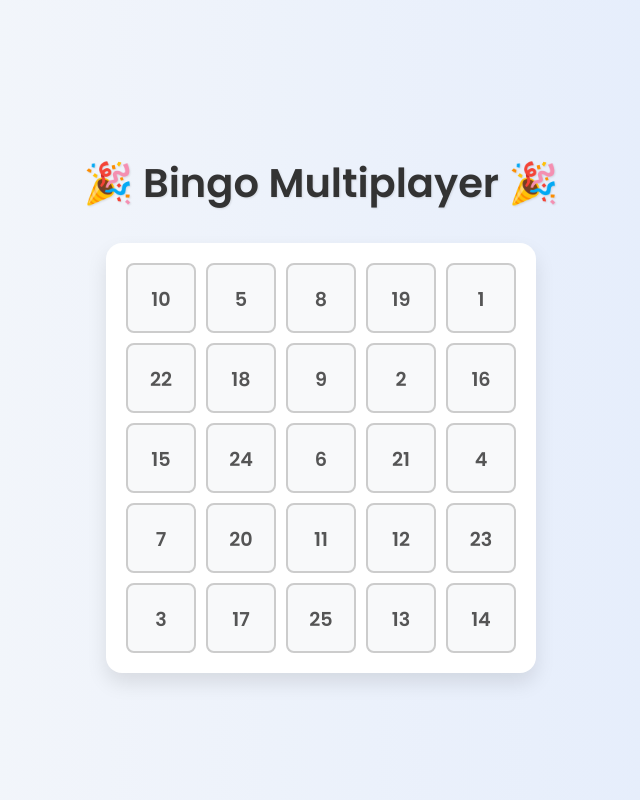
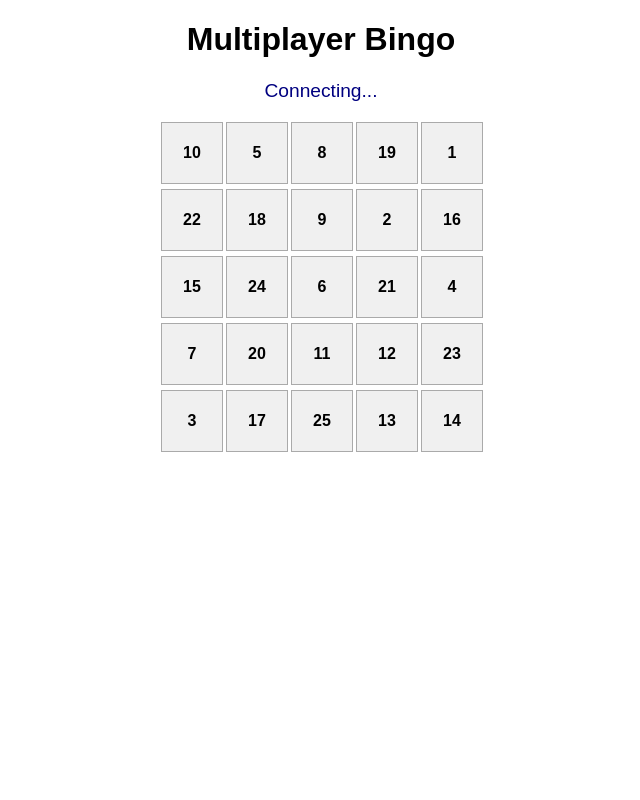
Before and after one commit to Calciferr-sudo/bingo-multiplayer, a plain HTML site: page index.html in a window 1280 px wide. Shown: the whole page, without its empty margins (319-959 px from the left). Drawn offline with nearby package versions, Linux system fonts and the light colour scheme; no server answers.

Commit message:
Update index.html

```diff
--- a/index.html
+++ b/index.html
@@ -1,76 +1,62 @@
 <!DOCTYPE html>
 <html lang="en">
 <head>
-  <meta charset="UTF-8" />
-  <meta name="viewport" content="width=device-width, initial-scale=1.0"/>
-  <title>Bingo Multiplayer</title>
+  <meta charset="UTF-8">
+  <title>Multiplayer Bingo</title>
   <style>
-    /* Google Fonts */
-    @import url('https://fonts.googleapis.com/css2?family=Poppins:wght@400;600&display=swap');
-
     body {
-      margin: 0;
-      padding: 0;
-      font-family: 'Poppins', sans-serif;
-      background: linear-gradient(to right, #f8f9fa, #e0eafc);
-      display: flex;
-      flex-direction: column;
-      align-items: center;
-      justify-content: center;
-      min-height: 100vh;
-    }
-
-    h1 {
-      color: #333;
-      font-size: 2.5rem;
-      margin-bottom: 30px;
-      text-shadow: 1px 1px 2px rgba(0,0,0,0.1);
+      font-family: sans-serif;
+      text-align: center;
     }
 
     #board {
       display: grid;
-      grid-template-columns: repeat(5, 70px);
-      grid-template-rows: repeat(5, 70px);
-      gap: 10px;
-      padding: 20px;
-      background: white;
-      border-radius: 16px;
-      box-shadow: 0 10px 20px rgba(0,0,0,0.1);
+      grid-template-columns: repeat(5, 60px);
+      grid-gap: 5px;
+      justify-content: center;
+      margin: 20px;
     }
 
     .cell {
-      background-color: #f8f9fa;
-      border: 2px solid #ccc;
-      border-radius: 8px;
-      text-align: center;
-      font-size: 1.2rem;
-      font-weight: 600;
-      color: #555;
-      line-height: 70px;
+      width: 60px;
+      height: 60px;
+      line-height: 60px;
+      background: #f0f0f0;
+      border: 1px solid #aaa;
       cursor: pointer;
-      transition: all 0.2s ease-in-out;
-      user-select: none;
-    }
-
-    .cell:hover {
-      background-color: #dfe9f3;
-      transform: scale(1.05);
+      font-weight: bold;
     }
 
     .marked {
-      background-color: #48c78e;
+      background-color: limegreen;
       color: white;
-      border-color: #3da278;
-      transform: scale(1.05);
+    }
+
+    .disabled {
+      pointer-events: none;
+      opacity: 0.5;
+    }
+
+    #message {
+      margin: 10px;
+      font-size: 1.2rem;
+      color: navy;
+    }
+
+    #playAgain {
+      display: none;
+      padding: 10px 20px;
     }
   </style>
 </head>
 <body>
-  <h1>🎉 Bingo Multiplayer 🎉</h1>
+
+  <h1>Multiplayer Bingo</h1>
+  <div id="message">Connecting...</div>
+  <button id="playAgain">Play Again</button>
   <div id="board"></div>
 
-  <!-- Socket.IO -->
-  <script src="https://cdn.socket.io/4.0.0/socket.io.min.js"></script>
+  <script src="https://cdn.socket.io/4.7.2/socket.io.min.js"></script>
   <script src="script.js"></script>
 </body>
 </html>
```
